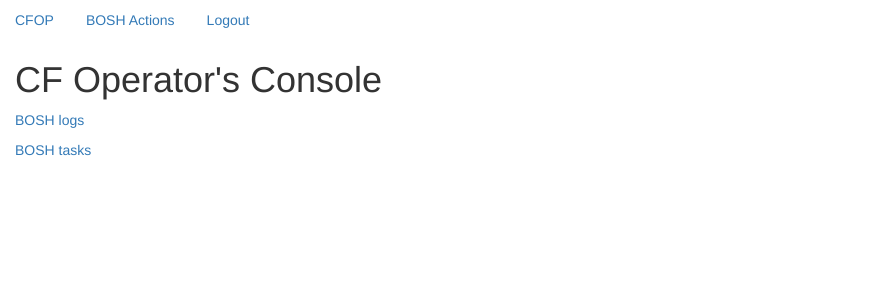
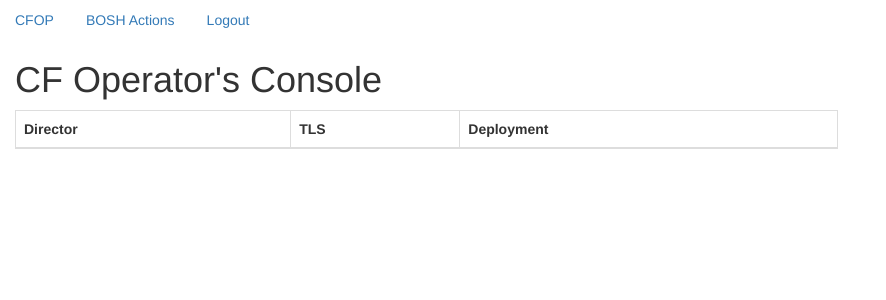
Before and after one commit to tpbrisco/cfopscon, a Flask app: page / in a window 1280 px wide. Shown: the top 300 px of the page, without its empty margins (0-886 px from the left). Run offline with Flask 2, Linux system fonts and the light colour scheme; lists and menus that the app fills with data are empty; parts of the project's set-up code (start-up, migrations or seed data) failed here and were passed over; some libraries are stand-ins or nearby versions.

Commit message:
improve main page

```diff
--- a/opcon/app.py
+++ b/opcon/app.py
@@ -34,7 +34,7 @@ user_auth.ua_login_manager.login_view = 'login'
 @app.route("/")
 @user_auth.flask_login_required
 def index():
-    return render_template("index.html")
+    return render_template("index.html", director=director)
 
 
 @user_auth.ua_login_manager.user_loader
--- a/templates/index.html
+++ b/templates/index.html
@@ -3,7 +3,15 @@
 {% block content %}
 <div class="col-md-8 offset-md-2">
 <h1>CF Operator's Console</h1>
-<p><a href="bosh" class="text-primary">BOSH logs</a></p>
-<p><a href="bosh/tasks?limit=10" class="text-primary">BOSH tasks</a></p>
+<table class="table table-striped table-bordered">
+  <thead>
+    <tr><th>Director</th><th>TLS</th><th>Deployment</th></tr>
+  </thead>
+  <tbody>
+    {% for d in director.deployments %}
+    <tr><td>{{ director.bosh_url }}</td><td>{{ director.verify_tls }}</td><td>{{ d }}</td></tr>
+    {% endfor %}
+  </tbody>
+</table>
 </div>
 {% endblock %}
```
